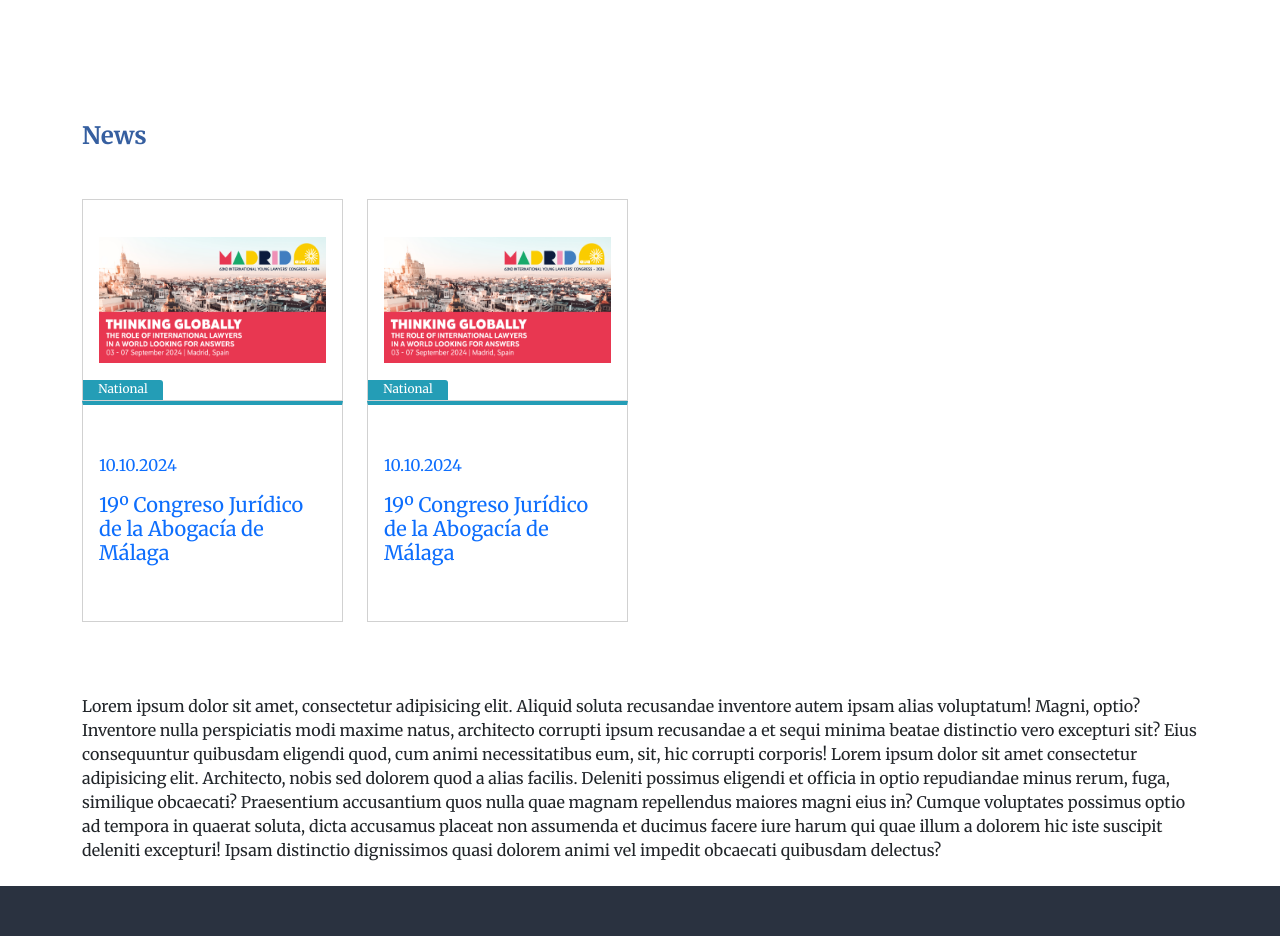
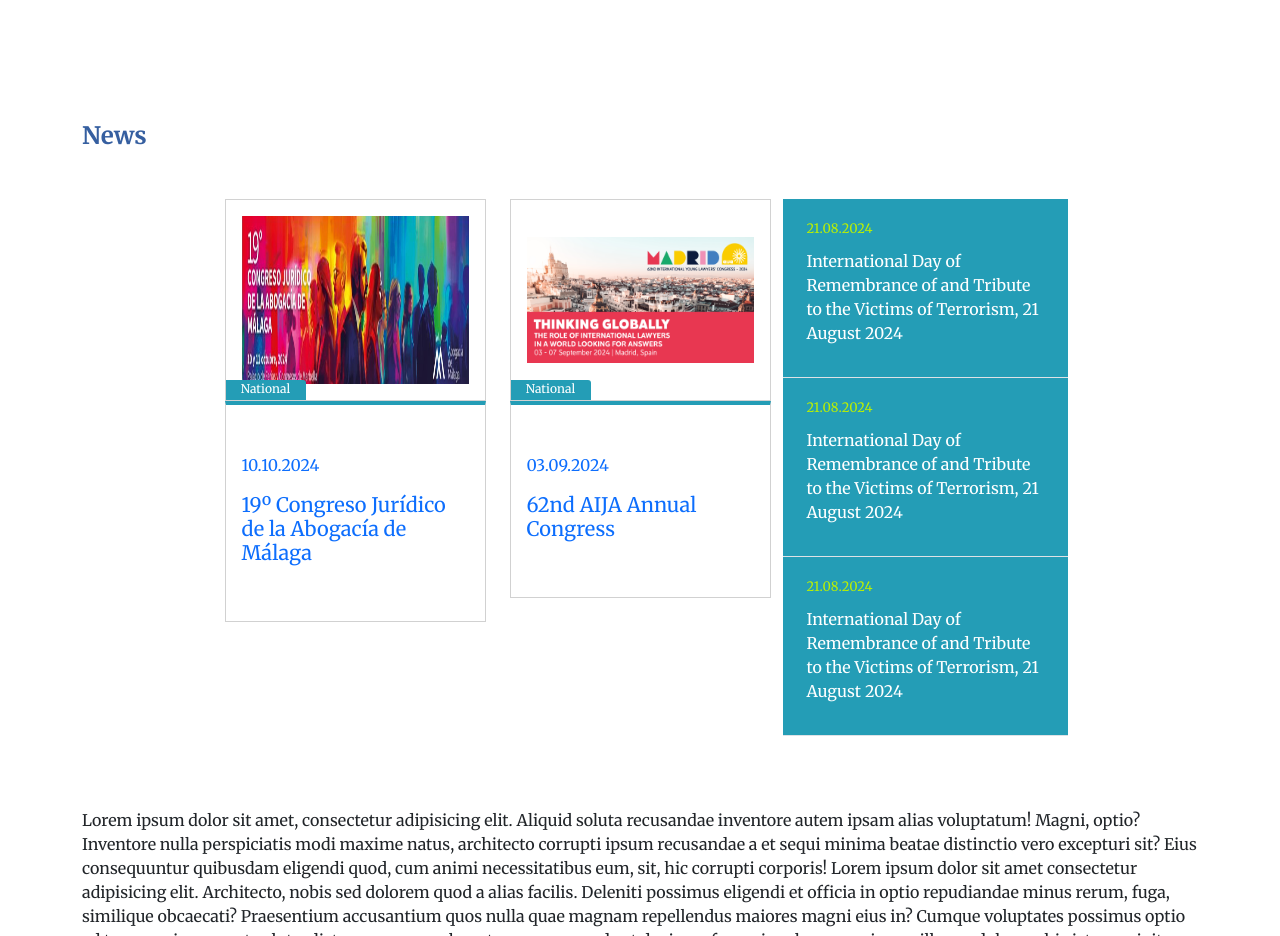
Before and after one commit to Masudrana93/organization-website, a plain HTML site: page index.html in a window 1280 px wide. Shown: the part 623-1559 px from the top of the page. Drawn offline with nearby package versions, Linux system fonts and the light colour scheme.

Commit message:
notice board

```diff
--- a/css/style.css
+++ b/css/style.css
@@ -321,6 +321,24 @@ a.nav-link.mx-lg-2.dropdown-toggle.show {
     background-color: #2a3240;
 }
 
+.notice-board{
+background-color: #249db6;
+width: 100%;
+transition:all 0.3s ;
+}
+.notice-board:hover {
+    background-color: #365fa0;
+}
+.notice-board .news-date{
+    color: #bbf002;
+    font-size: 13px;
+}
+.notice-board p{
+    color: #fff;
+    margin-top: 10px;
+}
+
+
 /* -----News card part CSS end---- */
 
 /* -----social media link for leftbar CSS start---- */
--- a/index.html
+++ b/index.html
@@ -276,7 +276,7 @@
 
     <div class="container-fluid">
       <div class="container">
-        <div class="row margin-top">
+        <div class="row margin-top d-flex justify-content-center">
           <div class="news-title-border">
           <h4 class="news-title mb-5">News</h4>
           </div>
@@ -284,7 +284,7 @@
           <div class="col-md-3 col-12">
             <a href="#" class="text-decoration-none">
             <div class="card news-photo-border  d-flex justify-content-center align-items-center" >
-              <img src="images/madrid_general.png" class="card-img-top p-3 img-fluid" alt="...">
+              <img src="images/congresso-malaga.jpg" class="card-img-top p-3 img-fluid" alt="...">
               <div class="news-photo-tag">
                 <p class="text-center">National</p>
               </div>
@@ -308,10 +308,40 @@
             </div>
 
             <div class="card-body card py-5 news-heading-border">
-              <p class="card-text">10.10.2024</p>
-              <h5>19º Congreso Jurídico de la Abogacía de Málaga </h5>
+              <p class="card-text">03.09.2024</p>
+              <h5>62nd AIJA Annual Congress </h5>
             </div>
           </a>
+
+          </div>
+
+          <div class="col-md-3 col-12 ">
+            <div class="row d-flex flex-column">
+              <div class="col-4 notice-board px-4 py-3 border-bottom">
+                <a href="#" class="text-decoration-none" >
+                  <span class="news-date">21.08.2024</span>
+
+                <p>International Day of Remembrance of and Tribute to the Victims of Terrorism, 21 August 2024</p>
+                </a>
+              </div>
+
+              <div class="col-4 notice-board px-4 py-3 border-bottom">
+                <a href="#" class="text-decoration-none" >
+                  <span class="news-date">21.08.2024</span>
+
+                <p>International Day of Remembrance of and Tribute to the Victims of Terrorism, 21 August 2024</p>
+                </a>
+              </div>
+
+              <div class="col-4 notice-board px-4 py-3 border-bottom">
+                <a href="#" class="text-decoration-none" >
+                  <span class="news-date">21.08.2024</span>
+
+                <p>International Day of Remembrance of and Tribute to the Victims of Terrorism, 21 August 2024</p>
+                </a>
+              </div>
+
+            </div>
 
           </div>
         </div>
```
